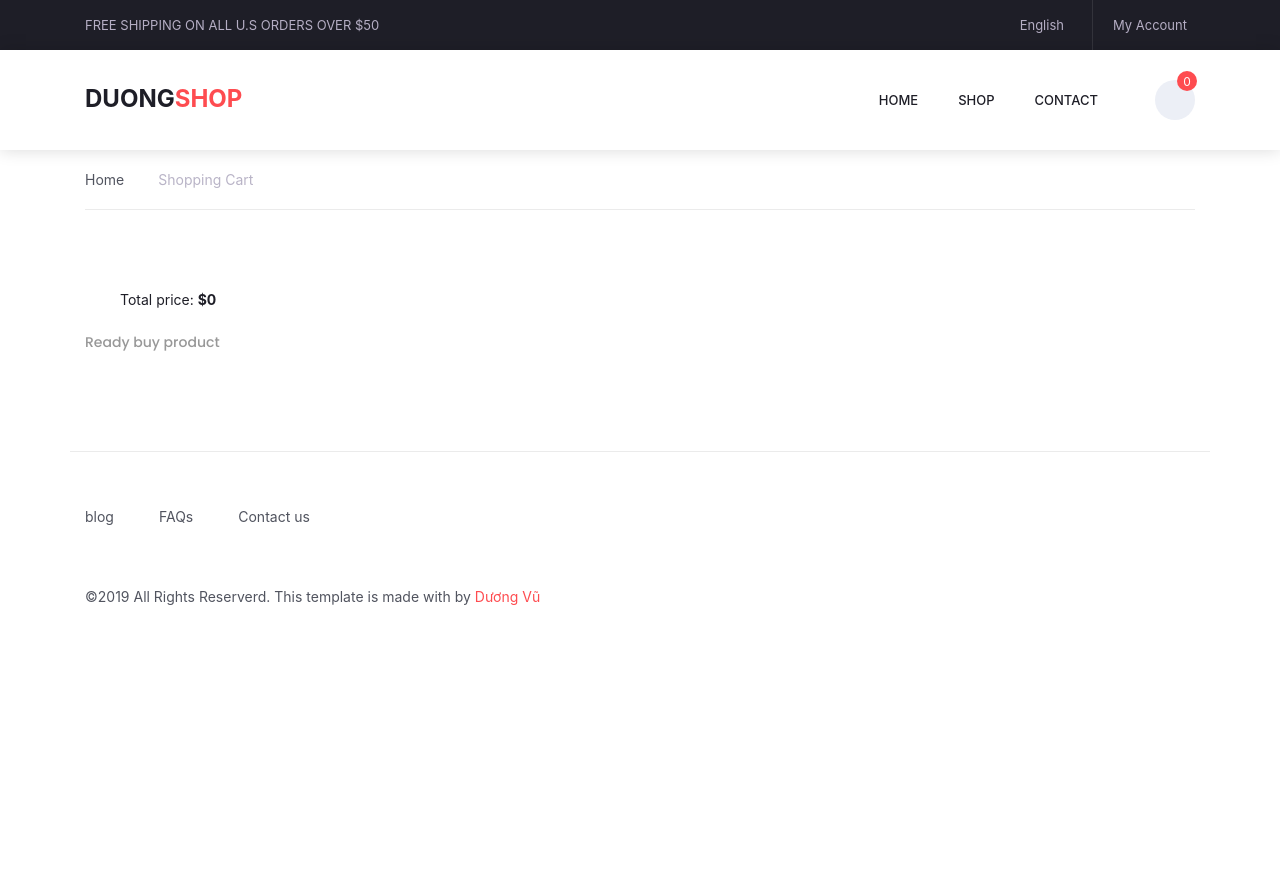
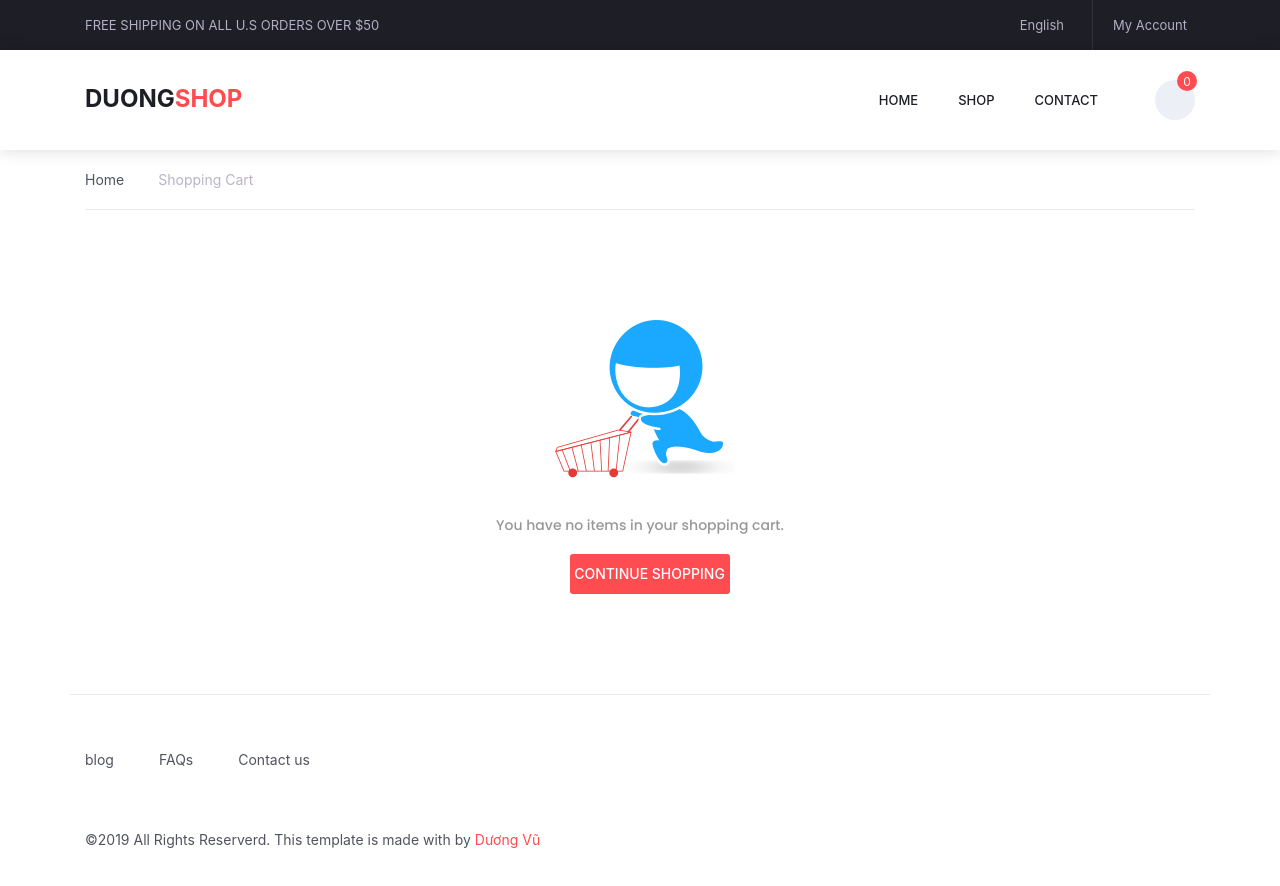
Before and after one commit to dylanvu2811/nordic-static-final, a React (Create React App) app: page /cart in a window 1280 px wide. Shown: the top 886 px of the page. Before the commit the page ends 800 px from the top, so only its background shows below. Built offline with nearby package versions, Linux system fonts and the light colour scheme; some icons are missing.

Commit message:
update page cart,notify,active cate page shop

```diff
--- a/public/styles/rangeprice.css
+++ b/public/styles/rangeprice.css
@@ -89,3 +89,17 @@ background: #3f51b5; }
 height: 1rem;
 position: relative;
 width: 100%; }
+
+.empty-cart {
+  text-align: center;
+  background-color: #fff;
+}
+.empty-cart .empty-cart-image {
+  display: inline-block;
+  width: 190px;
+  height: 160px;
+  margin: 30px;
+  background-image: url('/images/empty.png');
+  background-size: 190px 160px;
+  background-position: 0 0;
+}
--- a/src/actions/Config.js
+++ b/src/actions/Config.js
@@ -1,4 +1,4 @@
-export const NOTIFY_READY = 'Ready buy product';
+export const NOTIFY_READY = 'Welcome to DUONGSHOP';
 export const NOTIFY_ACT_ADD = 'Add successfull';
 export const NOTIFY_ACT_DELETE = 'Delete successfull';
 export const CARTS_STOGRARE = 'cart281194';
--- a/src/components/Common/Header/Header.jsx
+++ b/src/components/Common/Header/Header.jsx
@@ -4,6 +4,7 @@ import { NavLink } from 'react-router-dom';
 import './Header.scss';
 import { connect } from 'react-redux';
 import { sumBy } from 'lodash';
+
 class Header extends PureComponent {
     render() {
         let {items} = this.props;
--- a/src/components/Home/QuickCatetories/QuickCatetories.jsx
+++ b/src/components/Home/QuickCatetories/QuickCatetories.jsx
@@ -1,6 +1,7 @@
 import React, { PureComponent } from 'react';
 import PropTypes from 'prop-types';
 import './QuickCatetories.scss';
+import {NavLink} from 'react-router-dom';
 
 class QuickCatetories extends PureComponent {
     render() {
@@ -11,21 +12,21 @@ class QuickCatetories extends PureComponent {
                         <div className="col-md-4">
                             <div className="banner_item align-items-center" style={{backgroundImage: 'url(images/banner_1.jpg)'}}>
                                 <div className="banner_category">
-                                    <a href="categories.html">women's</a>
+                                    <NavLink to="/shop">women's</NavLink>
                                 </div>
                             </div>
                         </div>
                         <div className="col-md-4">
                             <div className="banner_item align-items-center" style={{backgroundImage: 'url(images/banner_2.jpg)'}}>
                                 <div className="banner_category">
-                                    <a href="categories.html">accessories's</a>
+                                    <NavLink to="/shop">accessories's</NavLink>
                                 </div>
                             </div>
                         </div>
                         <div className="col-md-4">
                             <div className="banner_item align-items-center" style={{backgroundImage: 'url(images/banner_3.jpg)'}}>
                                 <div className="banner_category">
-                                    <a href="categories.html">men's</a>
+                                    <NavLink to="/shop">men's</NavLink>
                                 </div>
                             </div>
                         </div>
--- a/src/components/Notify/Notify.jsx
+++ b/src/components/Notify/Notify.jsx
@@ -1,12 +1,11 @@
 import React, { PureComponent } from 'react';
 import PropTypes from 'prop-types';
 import { connect } from 'react-redux';
-
 class Notify extends PureComponent {
     render() {
         return (
-            <div>
-                <p>{this.props.notify}</p>
+            <div className="alert alert-success">
+                <strong>{this.props.notify}</strong>
             </div>
         );
     }
--- a/src/components/Shop/Sidebar/Sidebar.jsx
+++ b/src/components/Shop/Sidebar/Sidebar.jsx
@@ -9,19 +9,21 @@ class Sidebar extends PureComponent {
         super(props);
         this.state = {
           priceValue: this.props.filter.priceRange,
+          categoryId: '',
         };
         this.handleGetProductByCate = this.handleGetProductByCate.bind(this);
     }
 
     handleGetProductByCate(id) {
         this.props.onClickCate(id);
+        this.setState({ categoryId: id });
     }
     handleChangePrice = (newValue) =>{
       this.setState({priceValue: newValue});
     }
     render() {
-        const { listCategory ,onChangePrice , filter} = this.props;
 
+        const { listCategory ,onChangePrice } = this.props;
         return (
           <div className="sidebar">
             <div className="sidebar_section">
@@ -29,8 +31,9 @@ class Sidebar extends PureComponent {
                 <h5>Product Category</h5>
               </div>
               <ul className="sidebar_categories">
+                <li className={`${this.state.categoryId === ''?'active':''}`}><a href="javascript:void(0)" onClick={() => this.handleGetProductByCate('')}> <span><i className={`${this.state.categoryId === ''?'fa fa-angle-double-right':''}`} /></span> All</a></li>
                 {listCategory && listCategory.map( category =>
-                    <li className={`${filter.categoryId === category.id?'active':''}`}><a href="javascript:void(0)" key={ category.id } onClick={() => this.handleGetProductByCate(category.id)}><span><i className={`${filter.categoryId === category.id?'fa fa-angle-double-right':''}`} /></span>{ category.name } </a></li>
+                    <li className={`${this.state.categoryId === category.id?'active':''}`}><a href="javascript:void(0)" key={ category.id } onClick={() => this.handleGetProductByCate(category.id)}><span><i className={`${this.state.categoryId === category.id?'fa fa-angle-double-right':''}`} /></span>{ category.name } </a></li>
                 )}
               </ul>
             </div>
--- a/src/components/Shop/Sidebar/Sidebar.scss
+++ b/src/components/Shop/Sidebar/Sidebar.scss
@@ -40,6 +40,7 @@
 	font-size: 14px;
 	line-height: 40px;
 	color: #51545f;
+	text-transform: uppercase;
 }
 .sidebar_categories li a:hover
 {
--- a/src/containers/Cart/Cart.jsx
+++ b/src/containers/Cart/Cart.jsx
@@ -1,9 +1,10 @@
 import React, { PureComponent } from 'react';
 import { connect } from 'react-redux';
 import CartItem from '../../components/Cart/CartItem';
-import Notify from '../../components/Notify/Notify';
 import { sumBy } from 'lodash';
 import './Cart.scss';
+import Notify from '../../components/Notify/Notify';
+import {NavLink} from 'react-router-dom';
 
 class Cart extends PureComponent {
     render() {
@@ -21,29 +22,35 @@ class Cart extends PureComponent {
                   </div>
                 </div>
               </div>
+              <div className="row">
                 <div className="container">
+
+                    {this.showNotify(items)}
                     <div className="card shopping-cart">
                       <div className="card-body">
-
                             {/* PRODUCT */}
                             {this.showProduct(items)}
                             {/* END PRODUCT */}
-
                           <div className="pull-right">
                             {this.showTotalPrice(items)}
                           </div>
                       </div>
                     </div>
                 </div>
-
-                <Notify />
+              </div>
             </div>
         );
     }
 
     showProduct(items) {
       // console.log('duong', items);
-      let html = null;
+      let html =  <div className="empty-cart">
+                    <span className="empty-cart-image" />
+                    <p className="message">You have no items in your shopping cart.</p>
+                    <div className="red_button add_to_cart_button">
+                      <NavLink to="/shop">Continue shopping</NavLink>
+                    </div>
+                  </div>;
       if (items.length > 0) {
         html =  items.map((cartItem, index) => {
           return (
@@ -55,15 +62,18 @@ class Cart extends PureComponent {
     }
     showTotalPrice(items) {
       // console.log('duong', items);
-      let html = <span>Total price: <b>$0</b></span>;
+      let html = '';
       if (items.length > 0) {
         let totalPrice = sumBy(items, (item) => {
           return item.product.salePrice * item.quantity;;
         });
-        console.log(totalPrice);
+        // console.log(totalPrice);
         html = <span>Total price: <b>${totalPrice}</b></span>
       }
       return <div>{html}</div>;
+    }
+    showNotify(items) {
+      if (items.length > 0) return <Notify />;
     }
 
 }
--- a/src/containers/Cart/Cart.scss
+++ b/src/containers/Cart/Cart.scss
@@ -75,4 +75,10 @@
   .shopping-cart img {
     object-fit: contain;
   }
+
+  .add_to_cart_button {
+    width: 160px;
+    margin-left: 19px;
+    font-size: 12px !important;
+  }
 }
```
Also changed, not shown: public/images/empty.png (added). Lines whose indentation alone changed are shown as unchanged.
